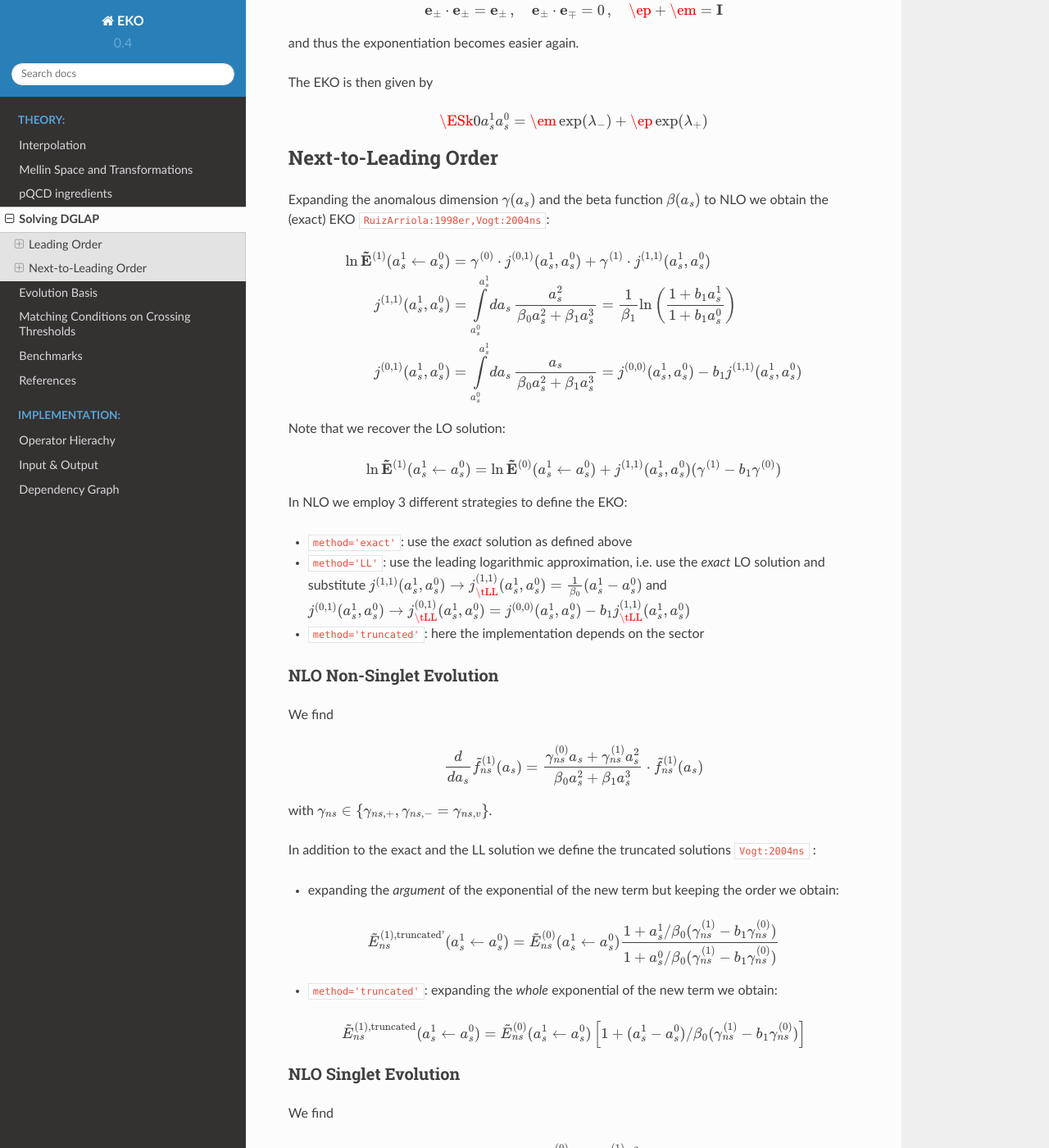
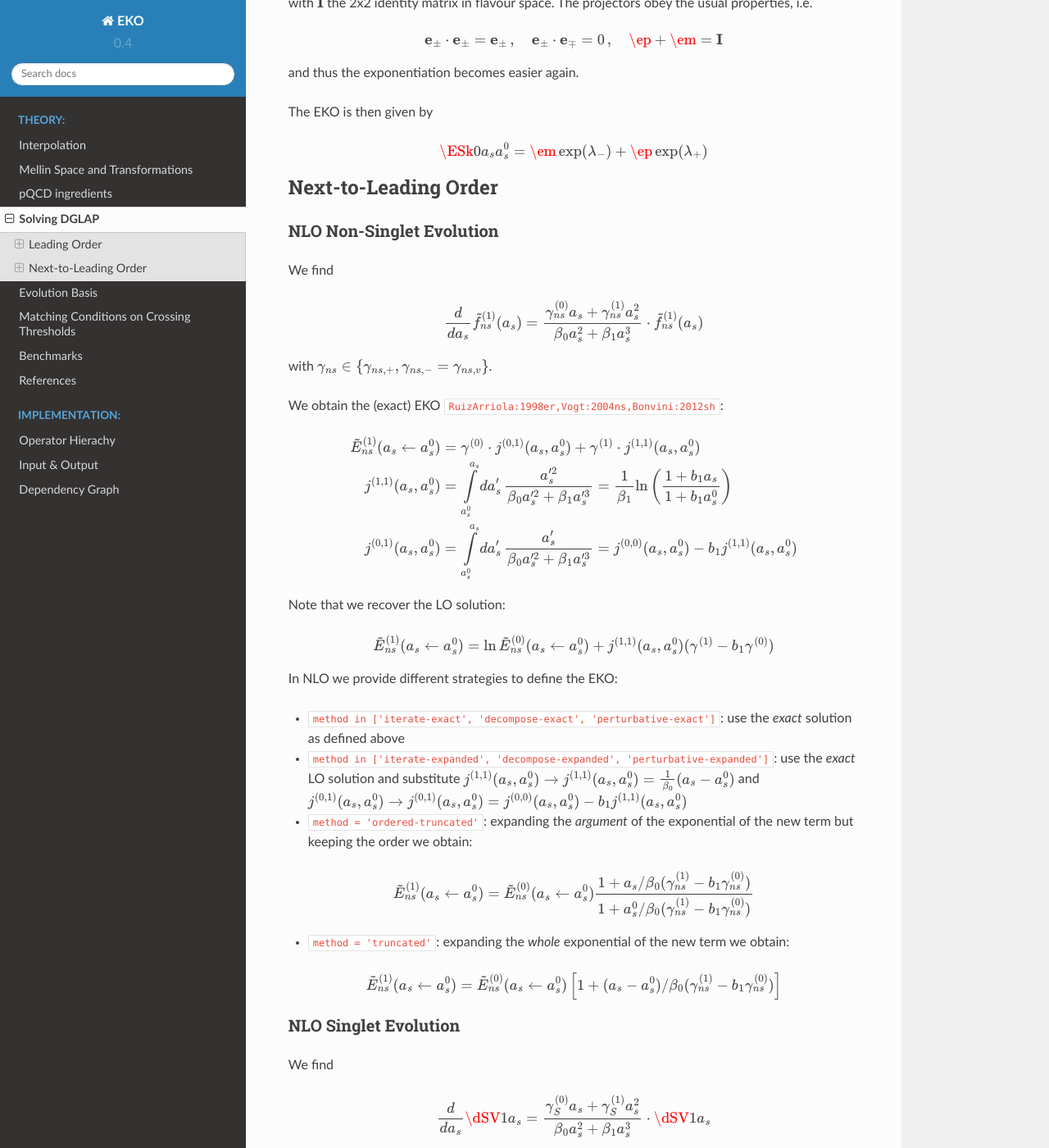
Before and after one commit to NNPDF/eko, a Sphinx documentation site: the page built from doc/source/Theory/DGLAP.txt, in a window 1280 px wide and 1400 px high, scrolled down 2198 px. Shown: the whole window at 82% size. Built offline with Sphinx 7.4.7 and the Read the Docs theme 2.0.0, drawn with Linux system fonts in a browser that asks for light colours; pages that are not in the unit, such as notebooks, are missing from menus; cross-references to code outside the pages are shown as plain code; some of the changed text lies outside the part shown.

Commit message:
Improve NLO singlet code and doc

```diff
--- /dev/null
+++ b/benchmarks_requirements.txt
@@ -0,0 +1,2 @@
+# file to be used by `pip install -r`
+matplotlib
--- a/doc/source/Theory/DGLAP.txt
+++ b/doc/source/Theory/DGLAP.txt
@@ -23,26 +23,27 @@
         = \frac{d\ln(\mu_F^2)}{da_s} \cdot \frac{d \tilde{\mathbf{f}}(\mu_F^2)}{d\ln(\mu_F^2)}
         = -\frac{\gamma(a_s)}{\beta(a_s)} \cdot \tilde{\mathbf{f}}(a_s)
 
-The (formal) solution can then be written in terms of an evolution kernel operator (EKO) :math:`\mathbf E`
+The (formal) solution can then be written in terms of an evolution kernel operator (EKO) :math:`\mathbf E` :cite:`Bonvini:2012sh`
 
 .. math::
-    \tilde{\mathbf{f}}(a_s^1) &= \tilde{\mathbf{E}}(a_s^1 \leftarrow a_s^0) \cdot \tilde{\mathbf{f}}(a_s^0)\\
-    \tilde{\mathbf{E}}(a_s^1 \leftarrow a_s^0) &= \exp\left[-\int\limits_{a_s^0}^{a_s^1} \frac{\gamma(a_s)}{\beta(a_s)} da_s \right]
+    \tilde{\mathbf{f}}(a_s) &= \tilde{\mathbf{E}}(a_s \leftarrow a_s^0) \cdot \tilde{\mathbf{f}}(a_s^0)\\
+    \tilde{\mathbf{E}}(a_s \leftarrow a_s^0) &= \mathcal P \exp\left[-\int\limits_{a_s^0}^{a_s} \frac{\gamma(a_s')}{\beta(a_s')} da_s' \right]
+
+with :math:`\mathcal P` the path-ordering operator. In the non-singlet sector the equations decouple and
+we do not need to worry about neither matrices nor the path-ordering.
 
 Using :doc:`Interpolation <Interpolation>` on both the inital and final PDF, we can then discretize the
 EKO in x-space and define :math:`{\mathbf{E}}_{k,j}` (represented by
 :class:`~eko.evolution_operator.PhysicalOperator`) by
 
 .. math::
-    {\mathbf{E}}_{k,j}(a_s^1 \leftarrow a_s^0) = \mathcal{M}^{-1}\left[\tilde{\mathbf{E}}(a_s^1 \leftarrow a_s^0)\tilde p_j\right](x_k)
+    {\mathbf{E}}_{k,j}(a_s \leftarrow a_s^0) = \mathcal{M}^{-1}\left[\tilde{\mathbf{E}}(a_s \leftarrow a_s^0)\tilde p_j\right](x_k)
 
 Now, we can write the solution to DGLAP in a true matrix operator scheme and find
 
 .. math::
-    \mathbf{f}(x_k,a_s^1) = {\mathbf{E}}_{k,j}(a_s^1 \leftarrow a_s^0) \mathbf{f}(x_j,a_s^0)
+    \mathbf{f}(x_k,a_s) = {\mathbf{E}}_{k,j}(a_s \leftarrow a_s^0) \mathbf{f}(x_j,a_s^0)
 
-
-In the non-singlet sector the equations decouple and we do not need to worry about matrices.
 
 The issue of matching conditions when crossing flavor thresholds is dicussed in a seperate :doc:`document <Matching>`
 
@@ -53,8 +54,8 @@
 to LO we obtain the (exact) EKO:
 
 .. math::
-    \ln \tilde {\mathbf E}^{(0)}(a_s^1 \leftarrow a_s^0) &= \gamma^{(0)}\int\limits_{a_s^0}^{a_s^1} \frac{da_s}{\beta_0 a_s} = \gamma^{(0)} \cdot j^{(0,0)}(a_s^1,a_s^0)\\
-    j^{(0,0)}(a_s^1,a_s^0) &= \int\limits_{a_s^0}^{a_s^1} \frac{d a_s}{\beta_0 a_s} = \frac{\ln(a_s^1/a_s^0)}{\beta_0}
+    \ln \tilde {\mathbf E}^{(0)}(a_s \leftarrow a_s^0) &= \gamma^{(0)}\int\limits_{a_s^0}^{a_s} \frac{da_s'}{\beta_0 a_s'} = \gamma^{(0)} \cdot j^{(0,0)}(a_s,a_s^0)\\
+    j^{(0,0)}(a_s,a_s^0) &= \int\limits_{a_s^0}^{a_s} \frac{da_s'}{\beta_0 a_s'} = \frac{\ln(a_s/a_s^0)}{\beta_0}
 
 In LO we always use the *exact* solution.
 
@@ -71,7 +72,7 @@
 The EKO is then given by a simple exponential :cite:`Vogt:2004ns`
 
 .. math::
-    \tilde E^{(0)}_{ns}(a_s^1 \leftarrow a_s^0) = \exp\left[\gamma_{ns}^{(0)} \ln(a_s^1/a_s^0)/\beta_0 \right]
+    \tilde E^{(0)}_{ns}(a_s \leftarrow a_s^0) = \exp\left[\gamma_{ns}^{(0)} \ln(a_s/a_s^0)/\beta_0 \right]
 
 LO Singlet Evolution
 ^^^^^^^^^^^^^^^^^^^^
@@ -104,31 +105,10 @@
 The EKO is then given by
 
 .. math::
-    \ESk{0}{a_s^1}{a_s^0} = \em \exp(\lambda_{-}) + \ep \exp(\lambda_{+})
+    \ESk{0}{a_s}{a_s^0} = \em \exp(\lambda_{-}) + \ep \exp(\lambda_{+})
 
 Next-to-Leading Order
 ---------------------
-
-Expanding the anomalous dimension :math:`\gamma(a_s)` and the beta function :math:`\beta(a_s)`
-to NLO we obtain the (exact) EKO :cite:`RuizArriola:1998er,Vogt:2004ns`:
-
-.. math::
-    \ln \mathbf{\tilde E}^{(1)}(a_s^1 \leftarrow a_s^0) &= \gamma^{(0)} \cdot j^{(0,1)}(a_s^1,a_s^0) + \gamma^{(1)} \cdot j^{(1,1)}(a_s^1,a_s^0)\\
-    j^{(1,1)}(a_s^1,a_s^0) &= \int\limits_{a_s^0}^{a_s^1}\!da_s\,\frac{a_s^2}{\beta_0 a_s^2 + \beta_1 a_s^3} = \frac{1}{\beta_1}\ln\left(\frac{1+b_1 a_s^1}{1+b_1 a_s^0}\right)\\
-    j^{(0,1)}(a_s^1,a_s^0) &= \int\limits_{a_s^0}^{a_s^1}\!da_s\,\frac{a_s}{\beta_0 a_s^2 + \beta_1 a_s^3} = j^{(0,0)}(a_s^1,a_s^0) - b_1 j^{(1,1)}(a_s^1,a_s^0)
-
-Note that we recover the LO solution:
-
-.. math::
-    \ln \mathbf{\tilde E}^{(1)}(a_s^1 \leftarrow a_s^0) = \ln \mathbf{\tilde E}^{(0)}(a_s^1 \leftarrow a_s^0) + j^{(1,1)}(a_s^1,a_s^0)(\gamma^{(1)} - b_1 \gamma^{(0)})
-
-In NLO we employ 3 different strategies to define the EKO:
-
-- ``method='exact'``: use the *exact* solution as defined above
-- ``method='LL'``: use the leading logarithmic approximation, i.e. use the *exact* LO solution and substitute
-  :math:`j^{(1,1)}(a_s^1,a_s^0) \to j^{(1,1)}_{\tLL}(a_s^1,a_s^0) = \frac 1 {\beta_0}(a_s^1 - a_s^0)`
-  and :math:`j^{(0,1)}(a_s^1,a_s^0) \to j^{(0,1)}_{\tLL}(a_s^1,a_s^0) = j^{(0,0)}(a_s^1,a_s^0) - b_1 j^{(1,1)}_{\tLL}(a_s^1,a_s^0)`
-- ``method='truncated'``: here the implementation depends on the sector
 
 NLO Non-Singlet Evolution
 ^^^^^^^^^^^^^^^^^^^^^^^^^
@@ -140,17 +120,33 @@
 
 with :math:`\gamma_{ns} \in \{\gamma_{ns,+},\gamma_{ns,-}=\gamma_{ns,v}\}`.
 
-In addition to the exact and the LL solution we define the truncated solutions :cite:`Vogt:2004ns` :
-
-- expanding the *argument* of the exponential of the new term but keeping the order we obtain:
+We obtain the (exact) EKO :cite:`RuizArriola:1998er,Vogt:2004ns,Bonvini:2012sh`:
 
 .. math::
-    \tilde E^{(1),\text{truncated'}}_{ns}(a_s^1 \leftarrow a_s^0) = \tilde E^{(0)}_{ns}(a_s^1 \leftarrow a_s^0) \frac{1 + a_s^1/\beta_0 (\gamma_{ns}^{(1)} - b_1 \gamma_{ns}^{(0)})}{1 + a_s^0/\beta_0 (\gamma_{ns}^{(1)} - b_1 \gamma_{ns}^{(0)})}
+    \tilde E^{(1)}_{ns}(a_s \leftarrow a_s^0) &= \gamma^{(0)} \cdot j^{(0,1)}(a_s,a_s^0) + \gamma^{(1)} \cdot j^{(1,1)}(a_s,a_s^0)\\
+    j^{(1,1)}(a_s,a_s^0) &= \int\limits_{a_s^0}^{a_s}\!da_s'\,\frac{a_s'^2}{\beta_0 a_s'^2 + \beta_1 a_s'^3} = \frac{1}{\beta_1}\ln\left(\frac{1+b_1 a_s}{1+b_1 a_s^0}\right)\\
+    j^{(0,1)}(a_s,a_s^0) &= \int\limits_{a_s^0}^{a_s}\!da_s'\,\frac{a_s'}{\beta_0 a_s'^2 + \beta_1 a_s'^3} = j^{(0,0)}(a_s,a_s^0) - b_1 j^{(1,1)}(a_s,a_s^0)
 
-- ``method='truncated'``: expanding the *whole* exponential of the new term we obtain:
+Note that we recover the LO solution:
 
 .. math::
-    \tilde E^{(1),\text{truncated}}_{ns}(a_s^1 \leftarrow a_s^0) = \tilde E^{(0)}_{ns}(a_s^1 \leftarrow a_s^0) \left[1 + (a_s^1 - a_s^0)/\beta_0 (\gamma_{ns}^{(1)} - b_1 \gamma_{ns}^{(0)}) \right]
+    \tilde E^{(1)}_{ns}(a_s \leftarrow a_s^0) = \ln \tilde E^{(0)}_{ns}(a_s \leftarrow a_s^0) + j^{(1,1)}(a_s,a_s^0)(\gamma^{(1)} - b_1 \gamma^{(0)})
+
+In NLO we provide different strategies to define the EKO:
+
+- ``method in ['iterate-exact', 'decompose-exact', 'perturbative-exact']``: use the *exact* solution as defined above
+- ``method in ['iterate-expanded', 'decompose-expanded', 'perturbative-expanded']``: use the *exact* LO solution and substitute
+  :math:`j^{(1,1)}(a_s,a_s^0) \to j^{(1,1)}(a_s,a_s^0) = \frac 1 {\beta_0}(a_s - a_s^0)`
+  and :math:`j^{(0,1)}(a_s,a_s^0) \to j^{(0,1)}(a_s,a_s^0) = j^{(0,0)}(a_s,a_s^0) - b_1 j^{(1,1)}(a_s,a_s^0)`
+- ``method = 'ordered-truncated'``: expanding the *argument* of the exponential of the new term but keeping the order we obtain:
+
+.. math::
+    \tilde E^{(1)}_{ns}(a_s \leftarrow a_s^0) = \tilde E^{(0)}_{ns}(a_s \leftarrow a_s^0) \frac{1 + a_s/\beta_0 (\gamma_{ns}^{(1)} - b_1 \gamma_{ns}^{(0)})}{1 + a_s^0/\beta_0 (\gamma_{ns}^{(1)} - b_1 \gamma_{ns}^{(0)})}
+
+- ``method = 'truncated'``: expanding the *whole* exponential of the new term we obtain:
+
+.. math::
+    \tilde E^{(1)}_{ns}(a_s \leftarrow a_s^0) = \tilde E^{(0)}_{ns}(a_s \leftarrow a_s^0) \left[1 + (a_s - a_s^0)/\beta_0 (\gamma_{ns}^{(1)} - b_1 \gamma_{ns}^{(0)}) \right]
 
 NLO Singlet Evolution
 ^^^^^^^^^^^^^^^^^^^^^
@@ -162,11 +158,29 @@
 
 with :math:`\gamma_{S}^{(0)} \gamma_{S}^{(1)} \neq \gamma_{S}^{(1)} \gamma_{S}^{(0)}`.
 
-For the exact and the LL solution we use again the decomposition defined in LO (now using
-:math:`\ln \tilde{\mathbf E}^{(1)}` of course).
+Here the strategies are:
 
-For ``method='truncated'`` we seek for an perturbative solution around the
-(exact) leading order operator: We set :cite:`Vogt:2004ns`
+For ``method in ['iterate-exact', 'iterate-expanded']`` we use a discretized path-ordering :cite:`Bonvini:2012sh`:
+
+.. math::
+    \ESk{1}{a_s}{a_s^0} = \prod\limits_{k=n}^{0} \ESk{1}{a_s^{k+1}}{a_s^{k}}\quad \text{with} a_s^{n+1} = a_s
+
+where the order of the product is such that later EKOs are to the left and
+
+.. math::
+    \ESk{1}{a_s^{k+1}}{a_s^{k}} &= \exp\left(-\frac{\gamma(a_s^{k+1/2})}{\beta(a_s^{k+1/2})} \Delta a_s \right) \\
+    a_s^{k+1/2} &= a_0 + \left(k+ \frac 1 2\right) \Delta a_s\\
+    \Delta a_s &= \frac{a_s - a_s^0}{n + 1}
+
+using the projector algebra from LO to exponentiate the single steps.
+
+For ``method in ['decompose-exact', 'decompose-expanded']``: use the exact or the approximate exact
+integrals from the non-singlet sector and then decompose :math:`\ln \tilde{\mathbf E}^{(1)}` -
+this will neglect the non-commutativity of the singlet matrices.
+
+For ``method in ['perturbative-exact', 'perturbative-expanded', 'ordered-truncated', 'truncated']``
+we seek for an perturbative solution around the (exact) leading order operator:
+We set :cite:`Vogt:2004ns`
 
 .. math::
     \frac{d}{da_s} \dSV{1}{a_s} = \frac{\mathbf R (a_s)}{a_s} \cdot \dSV{1}{a_s}\,, \quad
@@ -177,13 +191,16 @@
 .. math::
     \mathbf R_0 = \gamma_{S}^{(0)}/\beta_0\,,\quad
     \mathbf R_1 = \gamma_{S}^{(1)}/\beta_0 - b_1 \gamma_{S}^{(0)}
-    \quad \text{and} \quad
-    \mathbf R_k = - b_1 \mathbf R_{k-1}\,\text{for}\,k>1
+
+and for the higher coefficients
+
+- ``method = 'perturbative-exact'``: :math:`\mathbf R_k = - b_1 \mathbf R_{k-1}\,\text{for}\,k>1`
+- ``method = 'perturbative-expanded'``: :math:`\mathbf R_k = 0\,\text{for}\,k>1`
 
 We make an ansatz for the solution
 
 .. math::
-    \ESk{1}{a_s^1}{a_s^0} = \mathbf U (a_s^1) \ESk{0}{a_s^1}{a_s^0} {\mathbf U}^{-1} (a_s^0), \quad
+    \ESk{1}{a_s}{a_s^0} = \mathbf U (a_s) \ESk{0}{a_s}{a_s^0} {\mathbf U}^{-1} (a_s^0), \quad
     \mathbf U (a_s) = \mathbf I + \sum\limits_{k=1} a_s^k \mathbf U_k
 
 Inserting this ansatz into the differential equation and sorting by powers of :math:`a_s`, we
@@ -204,7 +221,11 @@
 .. math::
     \mathbf U_k = \frac{ \em \mathbf{R}_k' \em + \em \mathbf{R}_k' \ep } k + \frac{\ep \mathbf{R}_k' \em}{r_- - r_+ - k} + \frac{\em \mathbf{R}_k' \ep}{r_+ - r_- -k}
 
-Now, we can define the truncated solution:
+So the strategies are
+
+- ``method in ['perturbative-exact', 'perturbative-expanded']``: approximate the full evolution
+  operator :math:`U(a_s)` with an expansion up to ``ev_op_max_order``
+- ``method in ['ordered-truncated', 'truncated']``: truncate the evolution operator :math:`U(a_s)` and use
 
 .. math::
-    \mathbf {\tilde E}^{(1),\text{truncated}}_{S}(a_s^1 \leftarrow a_s^0) = \mathbf{\tilde E}^{(0)}_{S}(a_s^1 \leftarrow a_s^0) + a_s^1 \mathbf U_1 \mathbf{\tilde E}^{(0)}_{S}(a_s^1 \leftarrow a_s^0) - a_s^0 \mathbf{\tilde E}^{(0)}_{S}(a_s^1 \leftarrow a_s^0) \mathbf U_1
+    \ESk{1}{a_s}{a_s^0} = \ESk{0}{a_s}{a_s^0} + a_s \mathbf U_1 \ESk{0}{a_s}{a_s^0} - a_s^0 \ESk{0}{a_s}{a_s^0} \mathbf U_1
--- a/doc/source/refs.bib
+++ b/doc/source/refs.bib
@@ -221,3 +221,12 @@
     pages = "461--475",
     year = "1998"
 }
+@phdthesis{Bonvini:2012sh,
+    author = "Bonvini, Marco",
+    title = "{Resummation of soft and hard gluon radiation in perturbative QCD}",
+    eprint = "1212.0480",
+    archivePrefix = "arXiv",
+    primaryClass = "hep-ph",
+    school = "Genoa U.",
+    year = "2012"
+}
```
Also changed, not shown: 5 other files.
